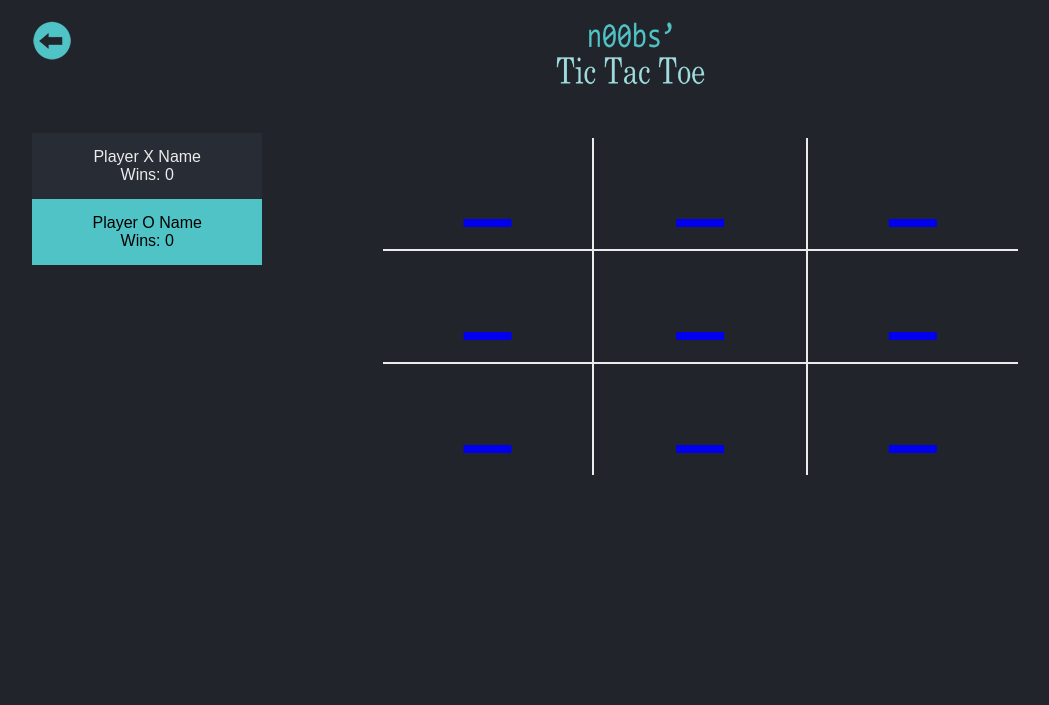
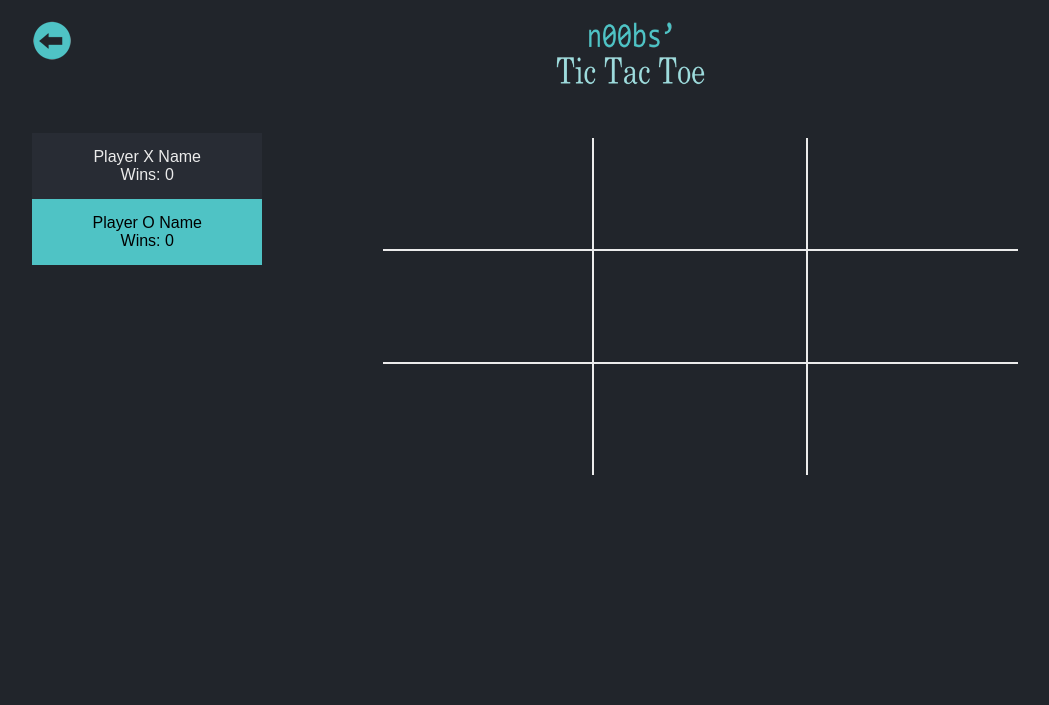
Before and after one commit to n00bs-Hugb2016/TicTacToe, a web app: page /game.html in a window 1280 px wide. Shown: the top 705 px of the page, without its empty margins (32-1081 px from the left). Run offline with its HTML, style and script files only (its server is not run), Linux system fonts and the light colour scheme; data that the repository does not hold is empty.

Commit message:
Update styles.css

```diff
--- a/src/main/resources/public/styles.css
+++ b/src/main/resources/public/styles.css
@@ -122,6 +122,13 @@ td {
     width: 30%;
 }
 
+td a {
+    display: block;
+    width: 100%;
+    height: 100%;
+    text-decoration: none;
+}
+
 .player {
     width: 100%;
     height: 50%;
```
